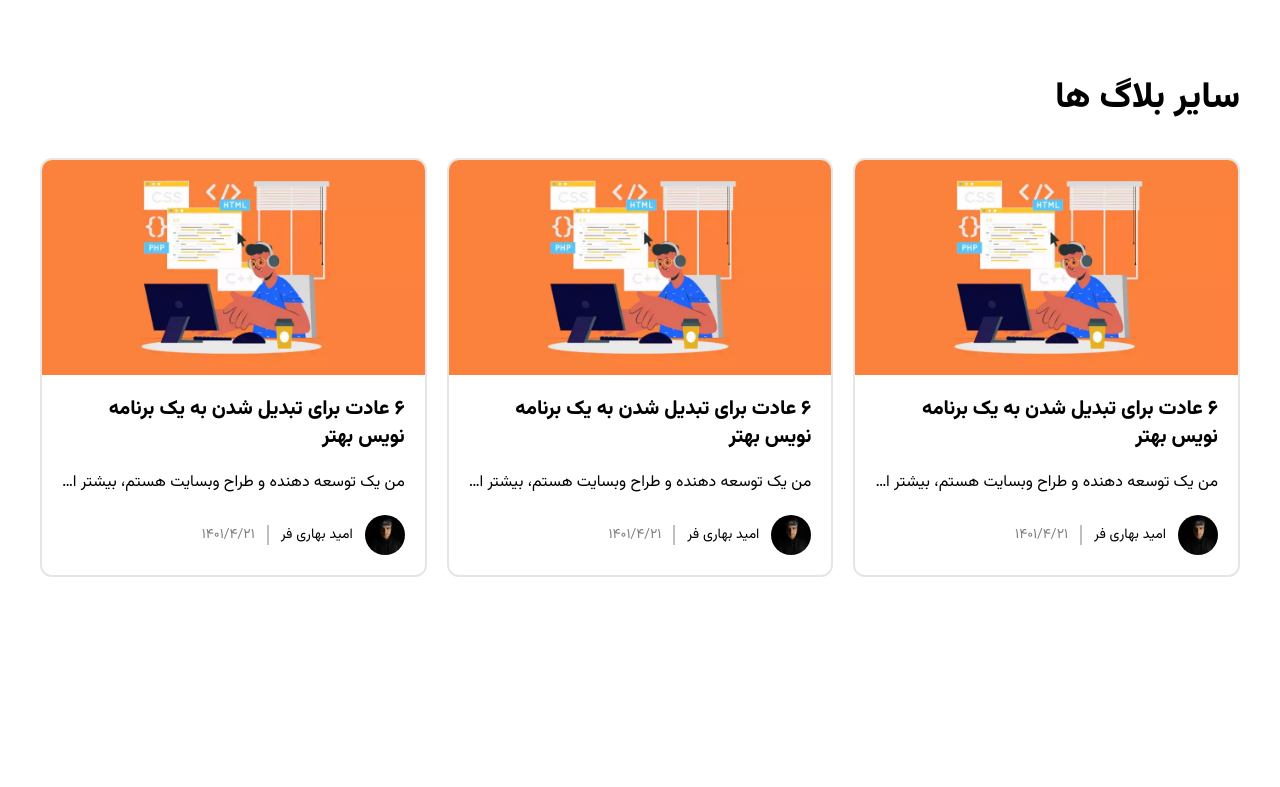
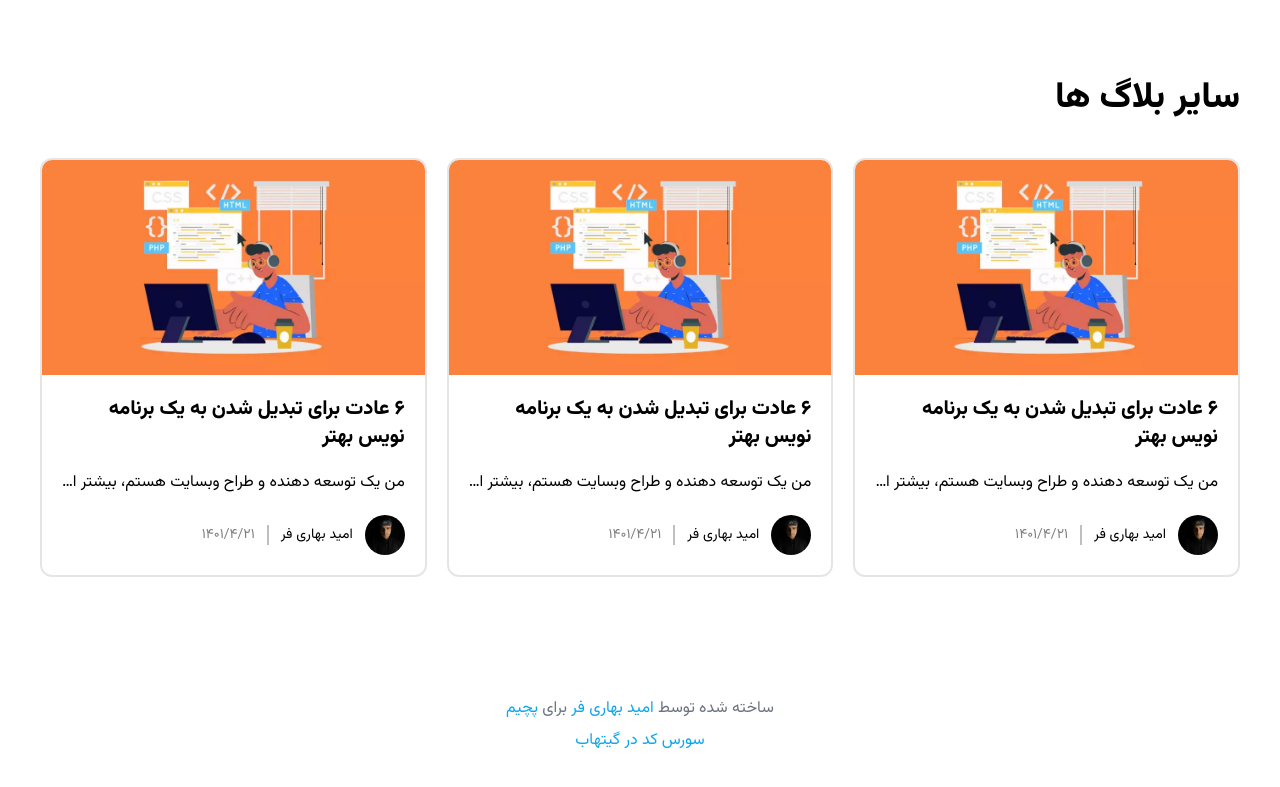
Before and after one commit to omidbaharifar/pachim-blog, a Next.js app: page / in a window 1280 px wide. Shown: the part 925-1712 px from the top of the page. Before the commit the page ends 1582 px from the top, so only its background shows below. Built offline with nearby package versions, Linux system fonts and the light colour scheme.

Commit message:
feat: footer and header added

```diff
--- a/app/globals.css
+++ b/app/globals.css
@@ -1,3 +1,9 @@
 @tailwind base;
 @tailwind components;
 @tailwind utilities;
+
+@layer components {
+  .link {
+    @apply text-sky-500 hover:text-sky-700 transition-all;
+  }
+}
--- a/app/page.tsx
+++ b/app/page.tsx
@@ -1,9 +1,13 @@
+import Header from "@/layouts/header";
 import HomeContent from "@/domain/home";
+import Footer from "@/layouts/footer";
 
 const HomePage = () => {
   return (
     <div className="text-black text-base">
+      <Header />
       <HomeContent />
+      <Footer />
     </div>
   );
 };
--- /dev/null
+++ b/layouts/footer/index.tsx
@@ -0,0 +1,11 @@
+import AboutSite from "./sections/aboutSite";
+
+const Footer = () => {
+  return (
+    <footer className="max-w-screen-xl w-full mx-auto p-5 lg:p-10 ">
+      <AboutSite />
+    </footer>
+  );
+};
+
+export default Footer;
--- /dev/null
+++ b/layouts/footer/sections/aboutSite/index.tsx
@@ -0,0 +1,31 @@
+import Link from "next/link";
+
+const AboutSite = () => {
+  return (
+    <div className="flex flex-col justify-center items-center gap-2 text-sm md:text-base text-gray-500">
+      <p className="text-center">
+        ساخته شده توسط{" "}
+        <Link
+          className="link"
+          href="https://github.com/omidbaharifar"
+          target="_blank"
+        >
+          امید بهاری فر
+        </Link>{" "}
+        برای{" "}
+        <Link className="link" href="https://pachim.sh" target="_blank">
+          پچیم
+        </Link>
+      </p>
+      <Link
+        className="link"
+        href="https://github.com/omidbaharifar/pachim-blog"
+        target="_blank"
+      >
+        سورس کد در گیتهاب
+      </Link>
+    </div>
+  );
+};
+
+export default AboutSite;
--- /dev/null
+++ b/layouts/header/index.tsx
@@ -0,0 +1,9 @@
+const Header = () => {
+  return (
+    <header className="max-w-screen-xl w-full mx-auto px-5 lg:px-10">
+
+    </header>
+  );
+};
+
+export default Header;
--- a/tailwind.config.js
+++ b/tailwind.config.js
@@ -5,6 +5,7 @@ module.exports = {
     "./components/**/*.{js,ts,jsx,tsx,mdx}",
     "./app/**/*.{js,ts,jsx,tsx,mdx}",
     "./domain/**/*.{js,ts,jsx,tsx,mdx}",
+    "./layouts/**/*.{js,ts,jsx,tsx,mdx}",
   ],
   fontFamily: {
     vazirmatn: "var(--font-vazirmatn)",
```
